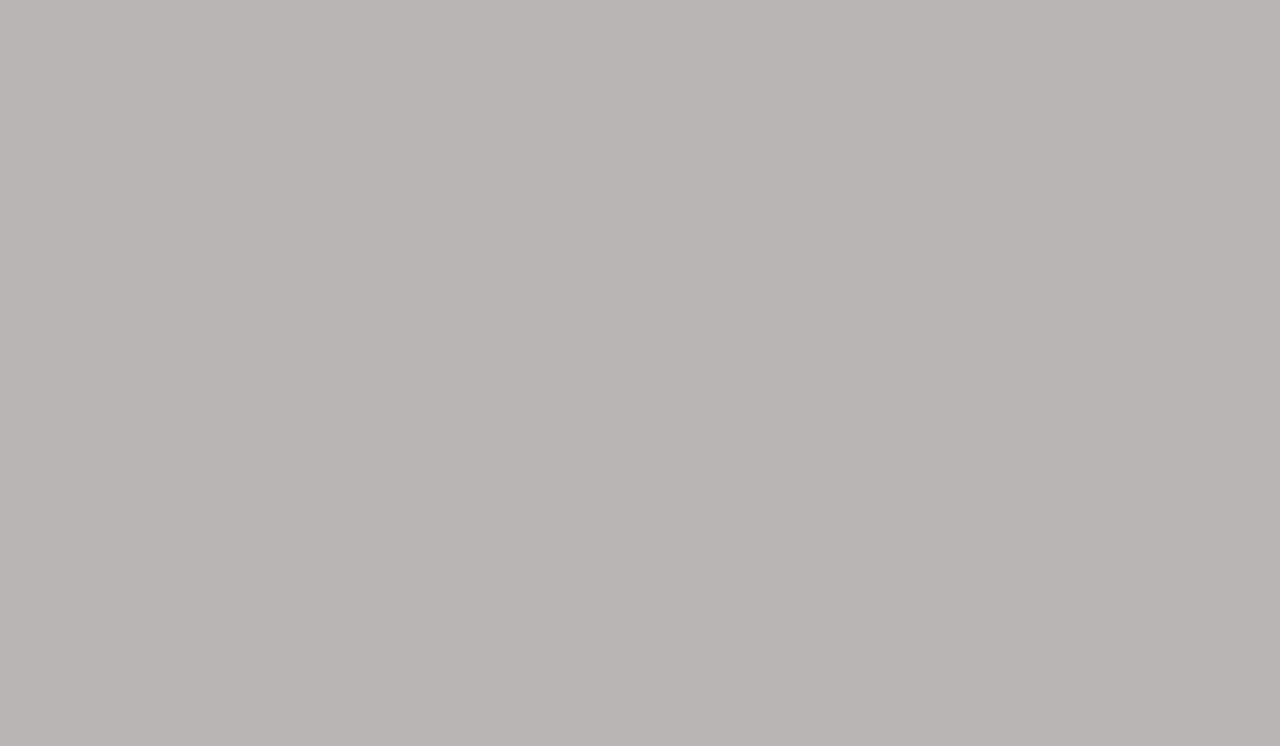
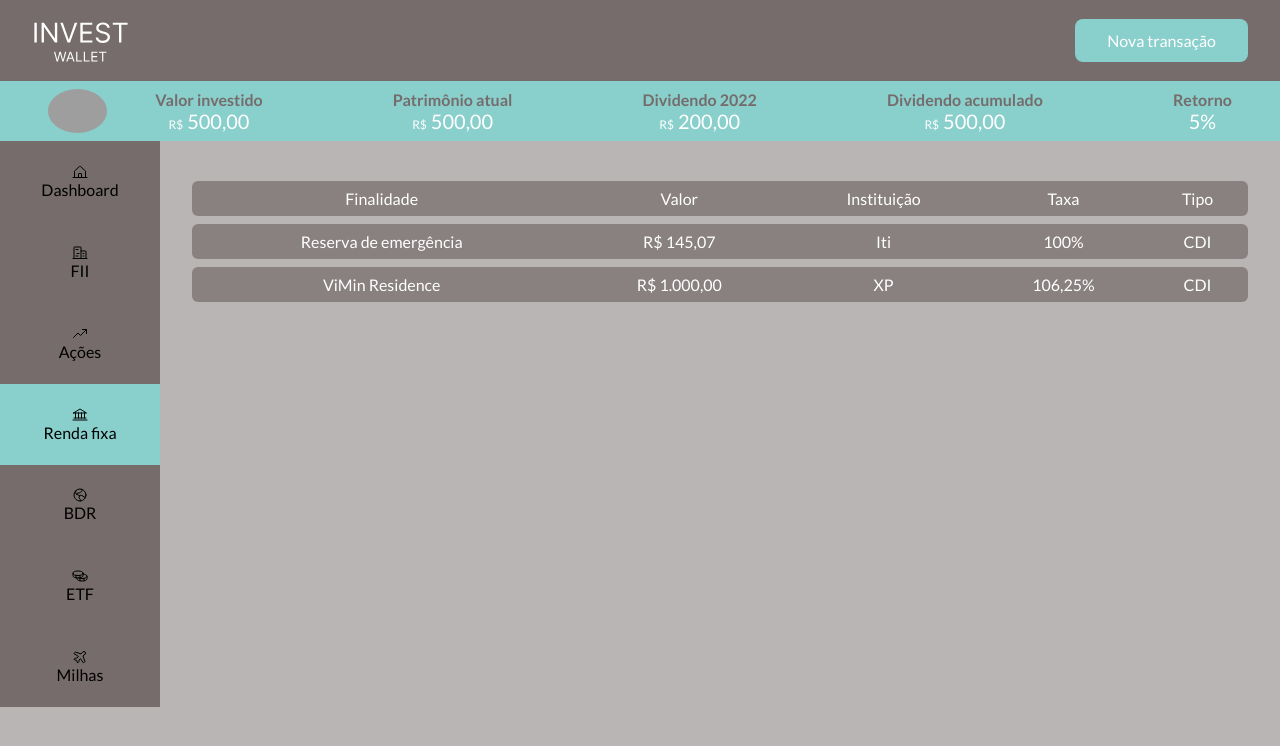
Before and after one commit to YasminGonc/invest-wallet-2.0, a React (Vite) app in the folder web/: page /bonds in a window 1280 px wide. Before the commit this address had no page. Shown: the top 746 px of the page. Built offline with nearby package versions, Linux system fonts and the light colour scheme; data requests are answered from the project's data file; grey boxes are pictures that could not be loaded.

Commit message:
bond page

```diff
--- a/web/server.json
+++ b/web/server.json
@@ -226,5 +226,23 @@
                 "2022": 863
             }
         }
+    ],
+    "bonds": [
+        {
+            "id": 1,
+            "bond": "Reserva de emergência",
+            "institution": "Iti",
+            "rate": 10000,
+            "rateType": "CDI",
+            "value": 14507
+        },
+        {
+            "id": 2,
+            "bond": "ViMin Residence",
+            "institution": "XP",
+            "rate": 10625,
+            "rateType": "CDI",
+            "value": 100000
+        }
     ]
 }
--- a/web/src/Router.tsx
+++ b/web/src/Router.tsx
@@ -3,7 +3,7 @@ import { DefaultLayout } from './layouts/DefaultLayout';
 import { Home } from './pages/Home';
 import { Stocks } from './pages/Stocks';
 import { Reits } from './pages/Reits';
-import { PublicTitle } from './pages/PublicTitle';
+import { Bonds } from './pages/Bonds';
 import { BDR } from './pages/BDR';
 import { ETF } from './pages/ETF';
 import { Miles } from './pages/Miles';
@@ -16,7 +16,7 @@ export function Router() {
                 <Route path="/" element={ <Home /> } />
                 <Route path="/stocks" element={ <Stocks /> } />
                 <Route path="/reits" element={ <Reits /> } />
-                <Route path="/publicTitle" element={ <PublicTitle /> } />
+                <Route path="/bonds" element= { <Bonds />} />
                 <Route path="/bdr" element={ <BDR /> } />
                 <Route path="/etf" element={ <ETF /> } />
                 <Route path="/miles" element={ <Miles /> } />
--- a/web/src/components/LateralMenu/index.tsx
+++ b/web/src/components/LateralMenu/index.tsx
@@ -19,7 +19,7 @@ export function LateralMenu() {
                 Ações
             </PageButton>
 
-            <PageButton to="/publicTitle" title="FIIs">
+            <PageButton to="/bonds" title="FIIs">
                 <Bank />
                 Renda fixa
             </PageButton>
--- /dev/null
+++ b/web/src/pages/Bonds/index.tsx
@@ -0,0 +1,50 @@
+import { useEffect, useState } from "react";
+import { api } from "../../lib/axios";
+import { priceFormatter } from "../../utils/formatter";
+import { BondsContainer, BondsTable } from "./styles";
+
+interface Bonds {
+    id: number;
+    bond: string;
+    institution: string;
+    rate: number;
+    rateType: string;
+    value: number;
+}
+
+export function Bonds() {
+    const [bonds, setBonds] = useState<Bonds[]>([]);
+
+    useEffect(() => {
+        api.get('bonds').then(response => setBonds(response.data));
+    }, []);
+
+    return (
+        <BondsContainer>
+            <BondsTable>
+                <thead>
+                    <tr>
+                        <td>Finalidade</td>
+                        <td>Valor</td>
+                        <td>Instituição</td>
+                        <td>Taxa</td>
+                        <td>Tipo</td>
+                    </tr>
+                </thead>
+                <tbody>
+                    {bonds.map(bond => {
+                        return(
+                            <tr key={bond.id}>
+                                <td>{bond.bond}</td>
+                                <td>{priceFormatter.format(bond.value / 100)}</td>
+                                <td>{bond.institution}</td>
+                                <td>{String(bond.rate / 100).replace('.', ',')}%</td>
+                                <td>{bond.rateType}</td>
+                            </tr>
+                        )
+                    })}
+                </tbody>
+            </BondsTable>
+        </BondsContainer>
+    )
+}
--- /dev/null
+++ b/web/src/pages/Bonds/styles.ts
@@ -0,0 +1,50 @@
+import styled from 'styled-components';
+
+export const BondsContainer = styled.main`
+    padding: 2rem;
+    max-height: 76vh;
+    overflow-y: scroll;
+
+    ::-webkit-scrollbar {
+        width: 8px;
+    }
+
+    ::-webkit-scrollbar-thumb {
+        background-color: ${props => props.theme['brown-200']};
+        border-radius: 4px;
+    }
+
+    ::-webkit-scrollbar-track {
+        background-color: ${props => props.theme['brown-100']};
+    }
+
+    color: ${props => props.theme.white};
+`
+export const BondsTable = styled.table`
+    width: 100%;
+
+    border-collapse: separate;
+    border-spacing: 0 0.5rem;
+    text-align: center;
+
+    td {
+        background-color: ${props => props.theme['brown-200']};
+        padding: 0.5rem;
+
+        &:first-child {
+            border-top-left-radius: 6px;
+            border-bottom-left-radius: 6px;
+        }
+
+        &:last-child {
+            border-top-right-radius: 6px;
+            border-bottom-right-radius: 6px;
+        }
+    }
+
+    tbody {
+        tr {
+            cursor: pointer;
+        }
+    }
+`
--- a/web/src/pages/PublicTitle/index.tsx
+++ /dev/null
@@ -1,5 +0,0 @@
-export function PublicTitle() {
-    return(
-        <h1>Comming soon</h1>
-    )
-}
--- a/web/src/pages/PublicTitle/styles.ts
+++ /dev/null
@@ -1 +0,0 @@
-import styled from 'styled-components';
--- a/web/src/pages/Reits/index.tsx
+++ b/web/src/pages/Reits/index.tsx
@@ -1,4 +1,5 @@
 import { useEffect, useState } from "react";
+import { useNavigate } from "react-router-dom";
 import { PageMainInfo } from "../../components/PageMainInfo";
 import { ProfitLossHighlight } from "../../components/ProfitLossHighlight";
 import { api } from "../../lib/axios";
@@ -26,6 +27,12 @@ export function Reits() {
         api.get('reits').then(response => setReits(response.data))
     }, []);
 
+    const navigate = useNavigate();
+
+    function handleNavigation(active: string) {
+        navigate(`/reits/${active}`);
+    }
+
     return (
         <ReitsContainer>
             <ResumeContainer>
@@ -51,7 +58,7 @@ export function Reits() {
                 <tbody>
                     {reits.map(reit => {
                         return(
-                            <tr key={reit.id}>
+                            <tr key={reit.id} onClick={() => handleNavigation(reit.reits)}>
                                 <td>{reit.reits}</td>
                                 <td>{reit.quantity}</td>
                                 <td>{priceFormatter.format((reit.investedAmount / 100) / reit.quantity)}</td>
```
